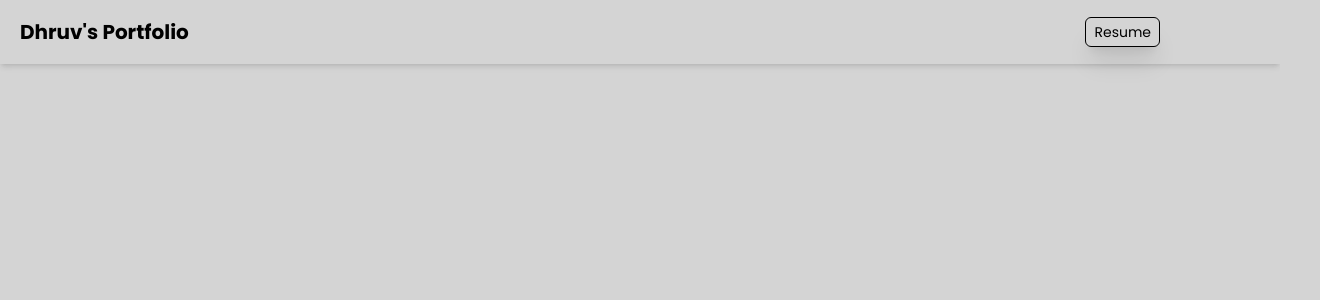
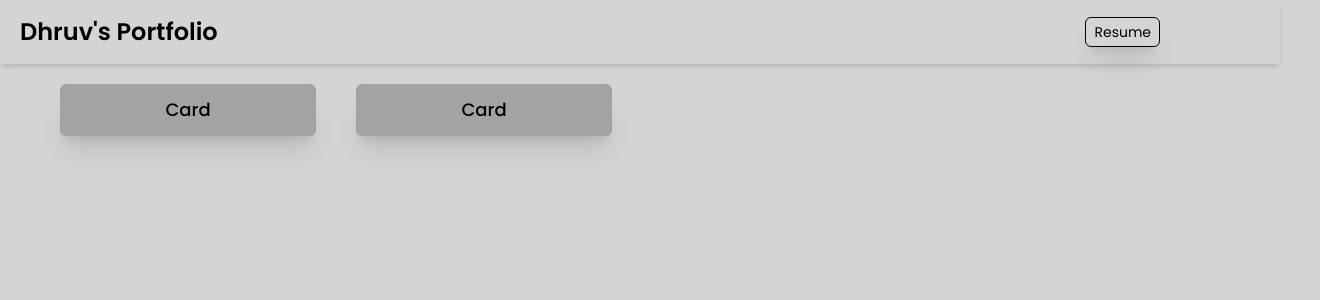
Before and after one commit to VurhD-B/Portfolio, a Next.js app: page / in a window 1280 px wide. Shown: the top 300 px of the page, 1320 px wide, since content can reach past the window. Built offline with nearby package versions, Linux system fonts and the light colour scheme; some icons are missing.

Commit message:
Clean up and added a Card Component

```diff
--- a/app/layout.tsx
+++ b/app/layout.tsx
@@ -14,7 +14,7 @@ export default function RootLayout({
 }) {
   return (
     <html lang="en">
-      <body className='bg-neutral-300'>
+      <body className='bg-neutral-300 w-full h-full'>
         <Navbar />
         {children}
       </body>
--- a/app/page.tsx
+++ b/app/page.tsx
@@ -1,8 +1,11 @@
+import Card from "@/components/Card";
+
 export default function Home() {
 
   return (
-      <div className="">
-
+      <div className="flex w-full h-full mx-10 my-5">
+        <Card />
+        <Card />
       </div>
   )
 }
--- /dev/null
+++ b/components/Card.tsx
@@ -0,0 +1,13 @@
+import React from 'react'
+
+type Props = {}
+
+const Card = (props: Props) => {
+    return (
+        <div className='flex flex-col items-center w-[20%] h-[25%] bg-neutral-400 mx-5 rounded-md px-5 py-3 shadow-xl'>
+            <h1 className='font-medium text-lg'>Card</h1>
+        </div>
+    )
+}
+
+export default Card
--- a/components/Navbar.tsx
+++ b/components/Navbar.tsx
@@ -7,7 +7,7 @@ type Props = {}
 const Navbar = (props: Props) => {
     return (
         <div className='flex items-center justify-between w-full h-16 bg-neutral-300 shadow-md px-5'>
-            <h1 className='font-bold text-xl'>Dhruv's Portfolio</h1>
+            <h1 className='font-semibold text-2xl'>Dhruv's Portfolio</h1>
             <div className='flex gap-5 items-center'>
                 <button className='button'>
                     Resume
```
